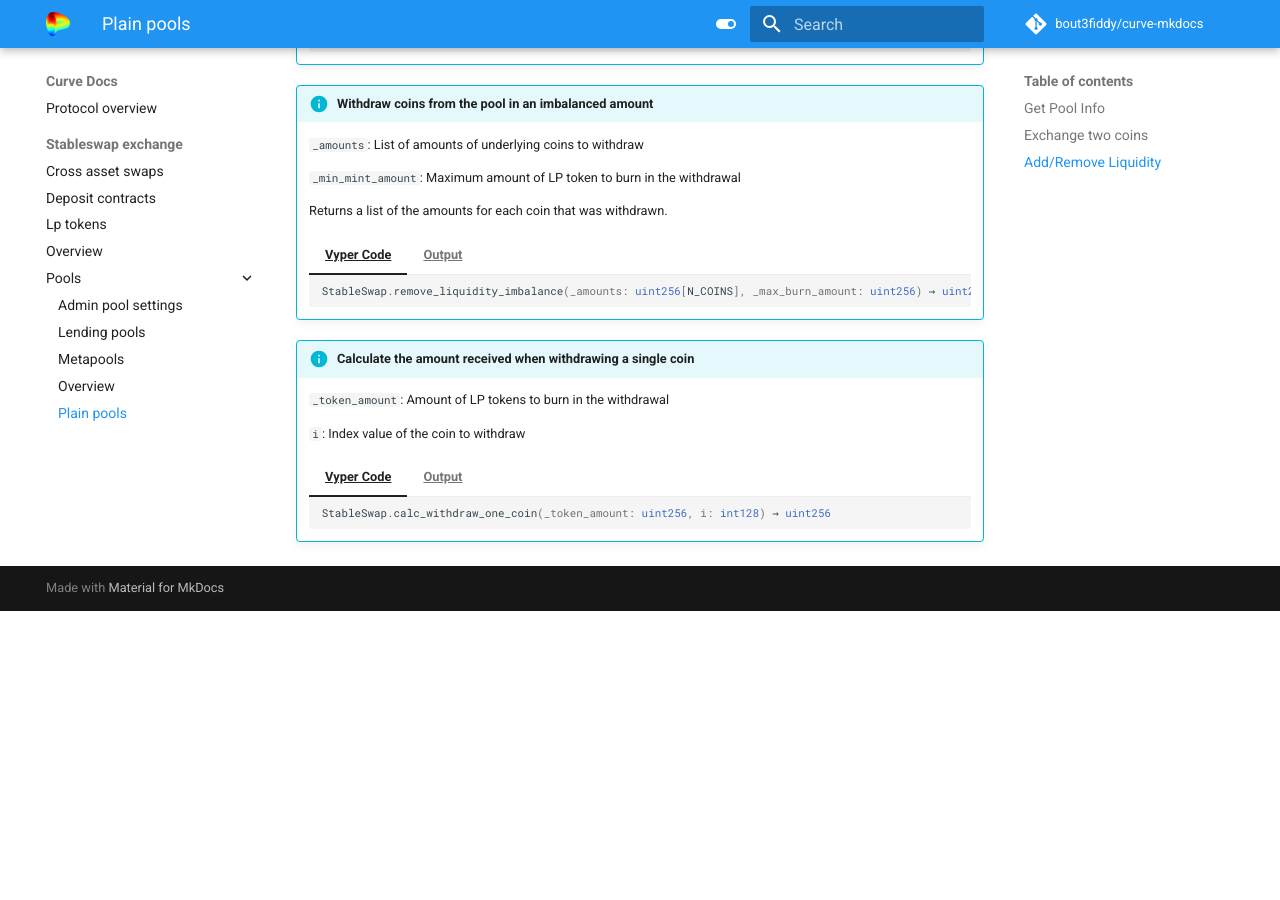
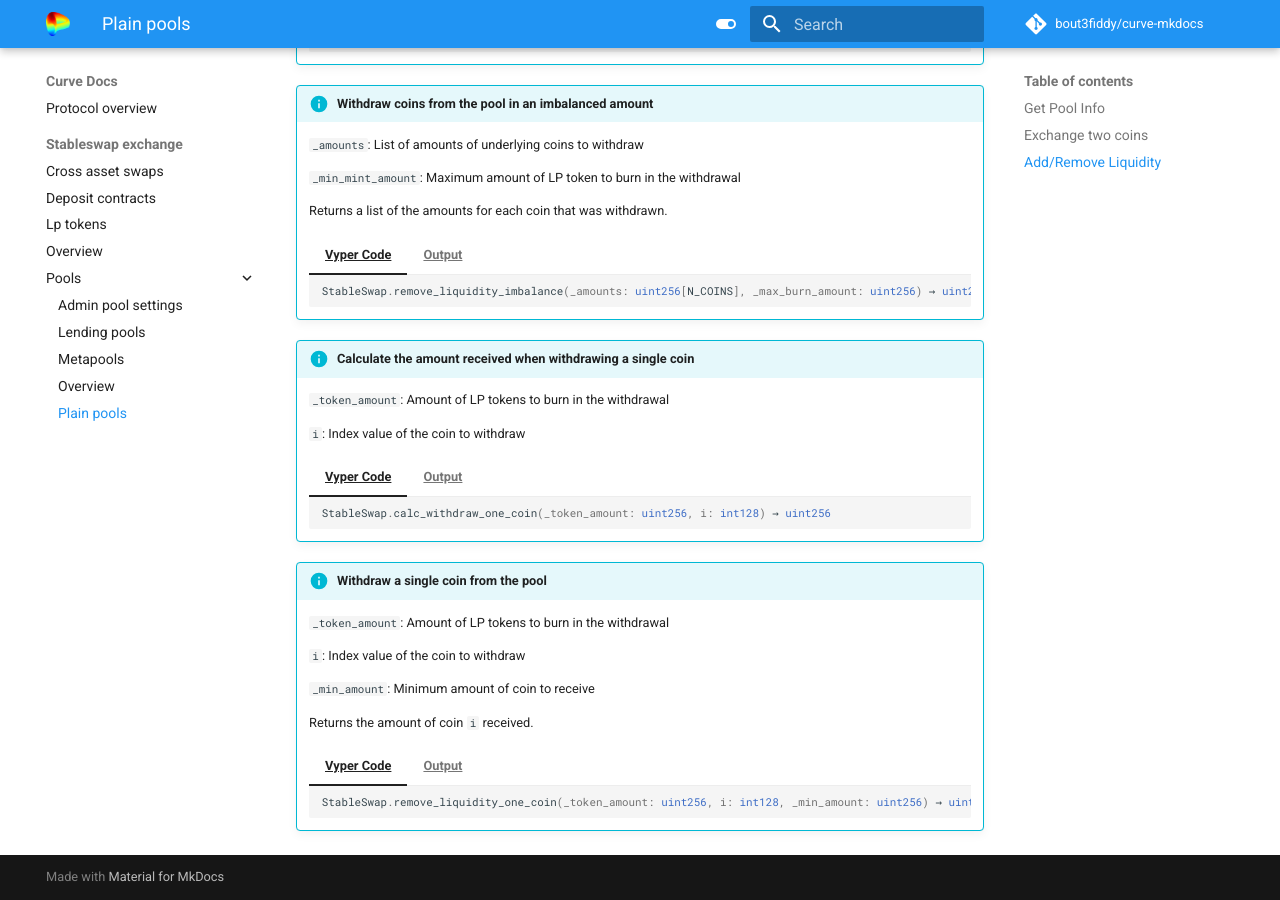
Before and after one commit to bout3fiddy/curve-mkdocs, an MkDocs documentation site: the page built from docs/stableswap_exchange/pools/plain_pools.md, in a window 1280 px wide and 900 px high, scrolled down 3938 px. Built offline with MkDocs 1.6.1 and Material for MkDocs 9.7.7, drawn with Linux system fonts in a browser that asks for light colours; comment, search, counter and statistics services are not loaded; before the commit the page ends 4549 px from its top, so only the background shows below that.

Commit message:
fix: site_url missing

````diff
--- a/docs/stableswap_exchange/pools/plain_pools.md
+++ b/docs/stableswap_exchange/pools/plain_pools.md
@@ -319,3 +319,25 @@ todo: add hyperlink to amplification coefficient description
         ```shell
         >>> todo: calculate_withdraw_one_coin console output example
         ```
+
+!!! info "Withdraw a single coin from the pool"
+
+    ``_token_amount``: Amount of LP tokens to burn in the withdrawal
+
+    ``i``: Index value of the coin to withdraw
+
+    ``_min_amount``: Minimum amount of coin to receive
+
+    Returns the amount of coin ``i`` received.
+
+    === "Vyper Code"
+
+        ```vyper
+        StableSwap.remove_liquidity_one_coin(_token_amount: uint256, i: int128, _min_amount: uint256) → uint256
+        ```
+
+    === "Output"
+
+        ```shell
+        >>> todo: remove_liquidity_one_coin console output example
+        ```
--- a/mkdocs.yml
+++ b/mkdocs.yml
@@ -1,5 +1,5 @@
 site_name: Curve Docs
-#site_url: https://bout3fiddy.github.io/curve-mkdocs/
+site_url: https://bout3fiddy.github.io/curve-mkdocs/
 site_author: CurveFi
 
 plugins:
````
